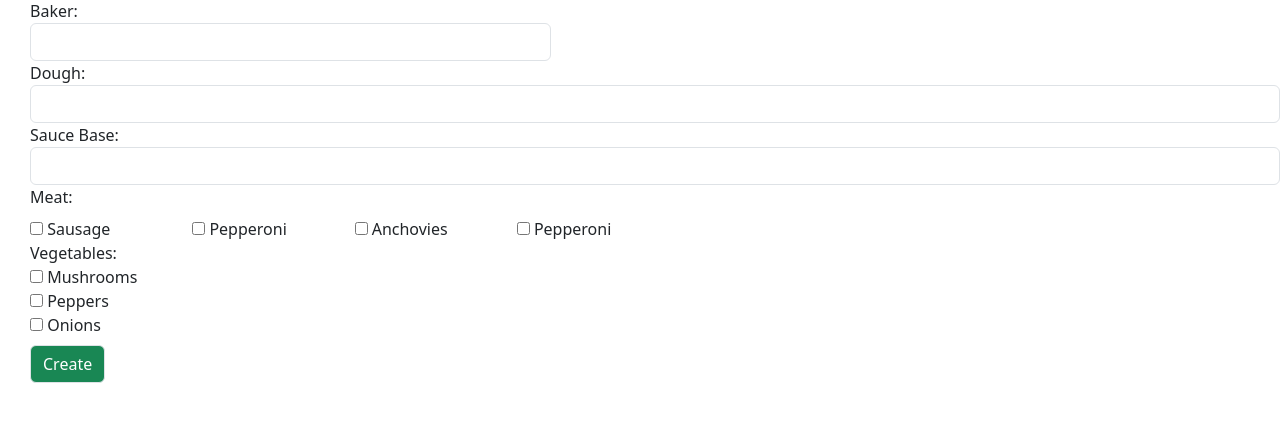
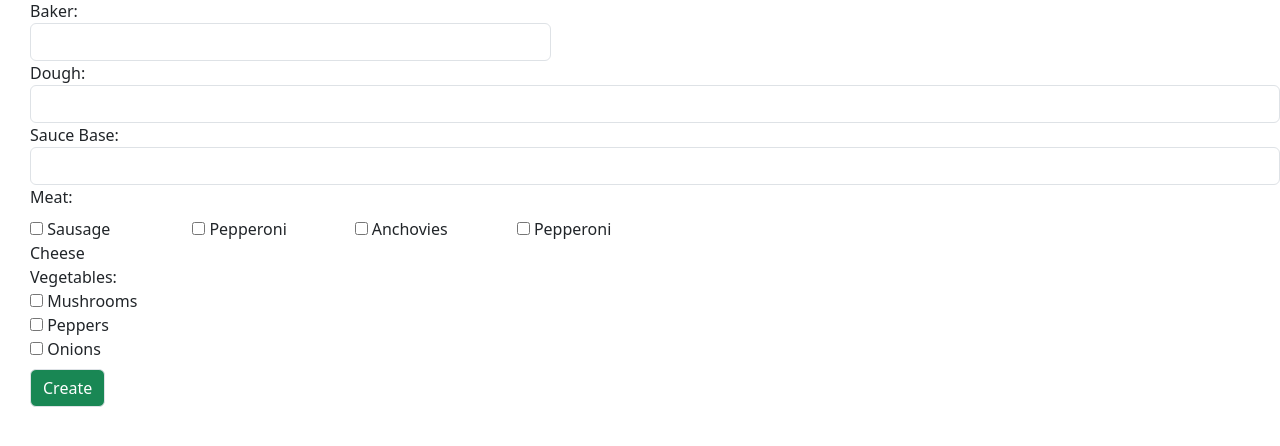
Before and after one commit to TristanT8/pizzaPlanet, a Flask app: page /new/pizza in a window 1280 px wide. Shown: the part 145-591 px from the top of the page. Run offline with Flask 3, Linux system fonts and the light colour scheme; the visitor is signed in with stand-in values (Sample User, id 1).

Commit message:
Adjusted models

```diff
--- a/pizza_planet/flask_app/templates/new_pizza.html
+++ b/pizza_planet/flask_app/templates/new_pizza.html
@@ -61,6 +61,7 @@
                             <input type="checkbox" name="meat" value="pepperoni"> Pepperoni
                         </div>
                     </div>
+                    Cheese
                 </div>
 
                 <div>
```
